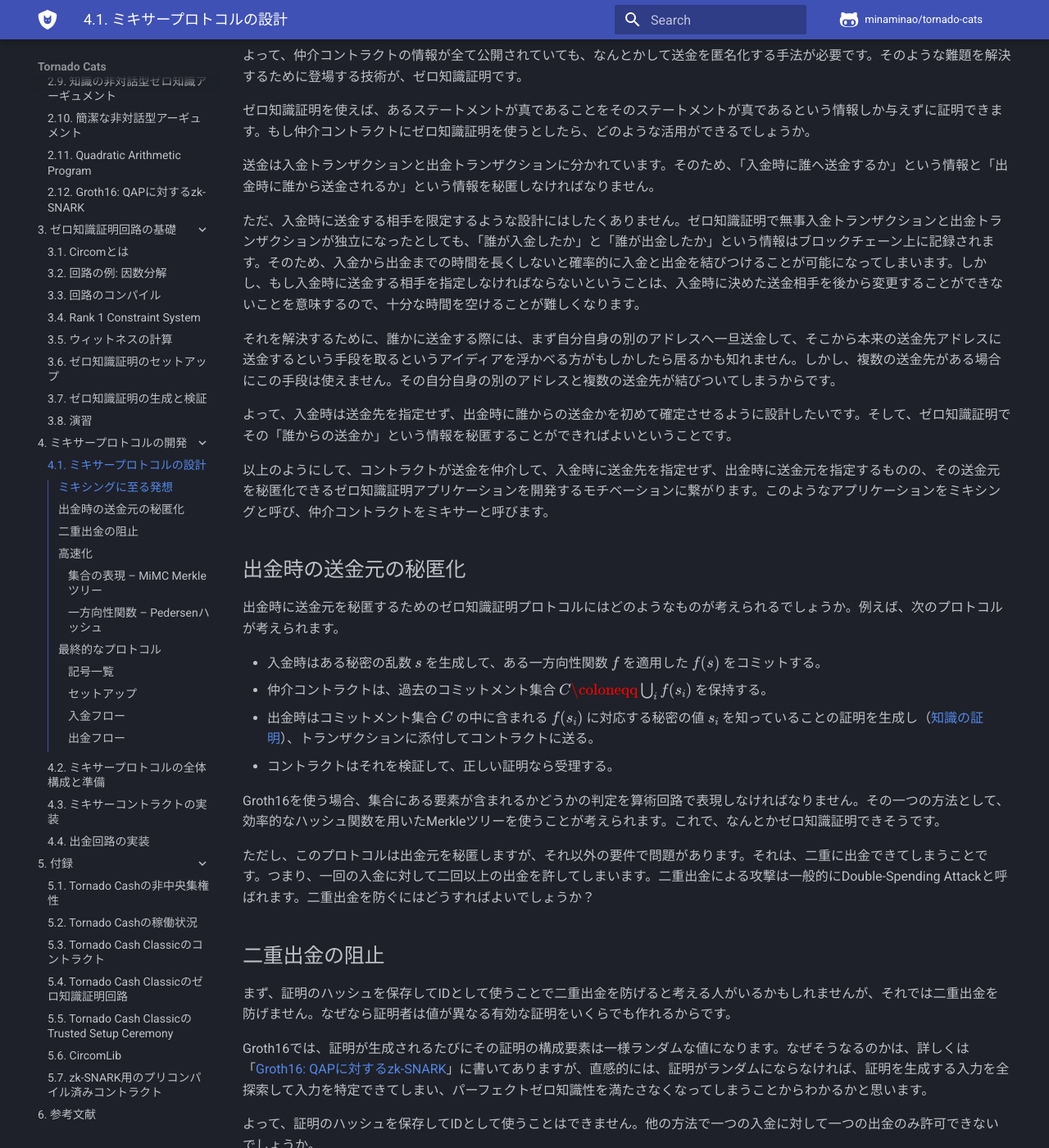
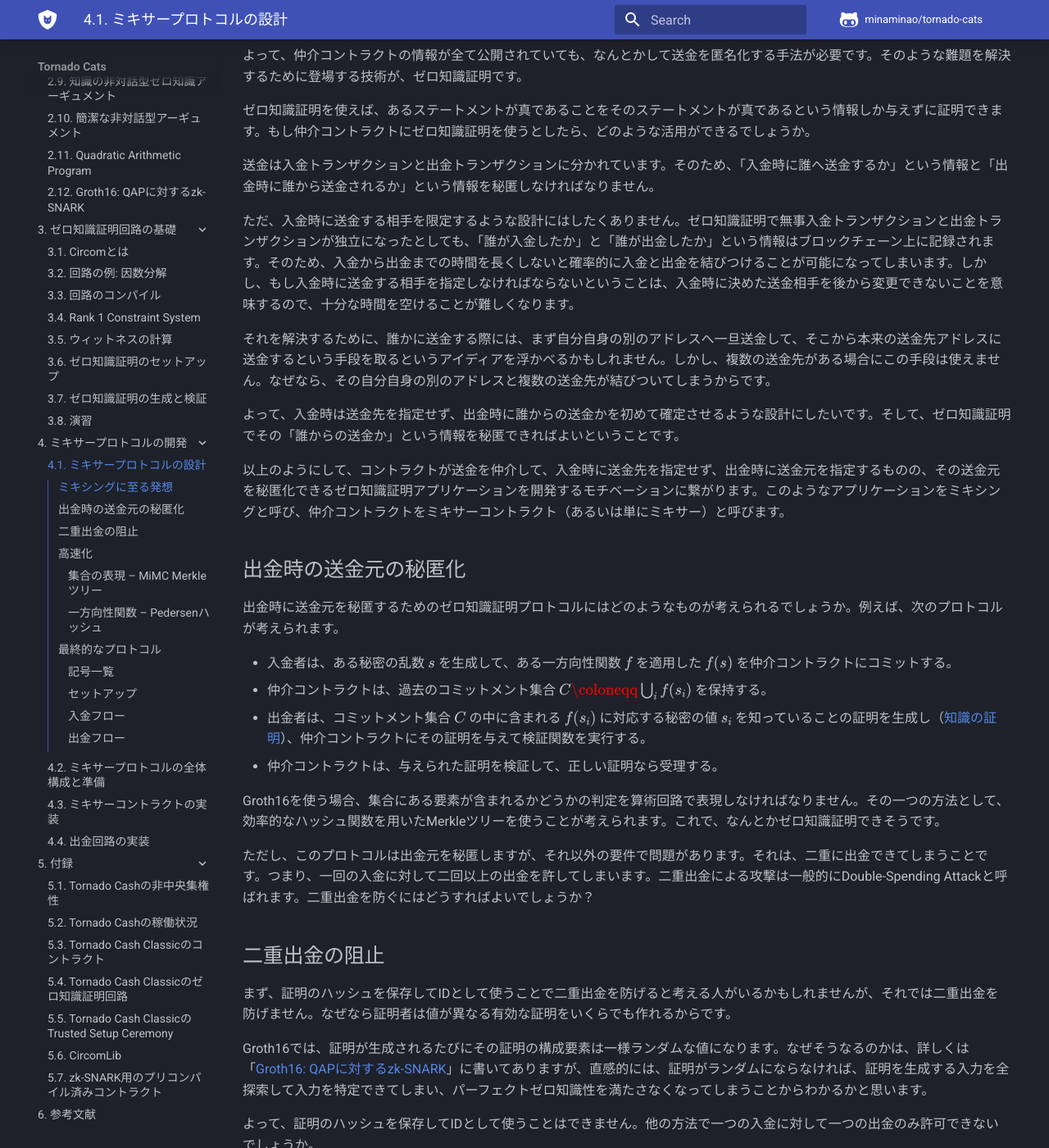
Before and after one commit to minaminao/tornado-cats, an MkDocs documentation site: the page built from book-src/mixer/design.md, in a window 1280 px wide and 1400 px high, scrolled down 721 px. Shown: the whole window at 82% size. Built offline with MkDocs 1.6.1 and Material for MkDocs 9.7.7, drawn with Linux system fonts in a browser that asks for light colours; comment, search, counter and statistics services are not loaded; some of the changed text lies outside the part shown.

```diff
--- a/book-src/mixer/design.md
+++ b/book-src/mixer/design.md
@@ -22,22 +22,22 @@
 
 送金は入金トランザクションと出金トランザクションに分かれています。そのため、「入金時に誰へ送金するか」という情報と「出金時に誰から送金されるか」という情報を秘匿しなければなりません。
 
-ただ、入金時に送金する相手を限定するような設計にはしたくありません。ゼロ知識証明で無事入金トランザクションと出金トランザクションが独立になったとしても、「誰が入金したか」と「誰が出金したか」という情報はブロックチェーン上に記録されます。そのため、入金から出金までの時間を長くしないと確率的に入金と出金を結びつけることが可能になってしまいます。しかし、もし入金時に送金する相手を指定しなければならないということは、入金時に決めた送金相手を後から変更することができないことを意味するので、十分な時間を空けることが難しくなります。
+ただ、入金時に送金する相手を限定するような設計にはしたくありません。ゼロ知識証明で無事入金トランザクションと出金トランザクションが独立になったとしても、「誰が入金したか」と「誰が出金したか」という情報はブロックチェーン上に記録されます。そのため、入金から出金までの時間を長くしないと確率的に入金と出金を結びつけることが可能になってしまいます。しかし、もし入金時に送金する相手を指定しなければならないということは、入金時に決めた送金相手を後から変更できないことを意味するので、十分な時間を空けることが難しくなります。
 
-それを解決するために、誰かに送金する際には、まず自分自身の別のアドレスへ一旦送金して、そこから本来の送金先アドレスに送金するという手段を取るというアイディアを浮かべる方がもしかしたら居るかも知れません。しかし、複数の送金先がある場合にこの手段は使えません。その自分自身の別のアドレスと複数の送金先が結びついてしまうからです。
+それを解決するために、誰かに送金する際には、まず自分自身の別のアドレスへ一旦送金して、そこから本来の送金先アドレスに送金するという手段を取るというアイディアを浮かべるかもしれません。しかし、複数の送金先がある場合にこの手段は使えません。なぜなら、その自分自身の別のアドレスと複数の送金先が結びついてしまうからです。
 
-よって、入金時は送金先を指定せず、出金時に誰からの送金かを初めて確定させるように設計したいです。そして、ゼロ知識証明でその「誰からの送金か」という情報を秘匿することができればよいということです。
+よって、入金時は送金先を指定せず、出金時に誰からの送金かを初めて確定させるような設計にしたいです。そして、ゼロ知識証明でその「誰からの送金か」という情報を秘匿できればよいということです。
 
-以上のようにして、コントラクトが送金を仲介して、入金時に送金先を指定せず、出金時に送金元を指定するものの、その送金元を秘匿化できるゼロ知識証明アプリケーションを開発するモチベーションに繋がります。このようなアプリケーションをミキシングと呼び、仲介コントラクトをミキサーと呼びます。
+以上のようにして、コントラクトが送金を仲介して、入金時に送金先を指定せず、出金時に送金元を指定するものの、その送金元を秘匿化できるゼロ知識証明アプリケーションを開発するモチベーションに繋がります。このようなアプリケーションをミキシングと呼び、仲介コントラクトをミキサーコントラクト（あるいは単にミキサー）と呼びます。
 
 ## 出金時の送金元の秘匿化
 
 出金時に送金元を秘匿するためのゼロ知識証明プロトコルにはどのようなものが考えられるでしょうか。例えば、次のプロトコルが考えられます。
 
-- 入金時はある秘密の乱数 $s$ を生成して、ある一方向性関数 $f$ を適用した $f(s)$ をコミットする。
+- 入金者は、ある秘密の乱数 $s$ を生成して、ある一方向性関数 $f$ を適用した $f(s)$ を仲介コントラクトにコミットする。
 - 仲介コントラクトは、過去のコミットメント集合 $C \coloneqq \bigcup_i f(s_i)$ を保持する。
-- 出金時はコミットメント集合 $C$ の中に含まれる $f(s_i)$ に対応する秘密の値 $s_i$ を知っていることの証明を生成し（[知識の証明](../zkp-theory/proof-of-knowledge.md)）、トランザクションに添付してコントラクトに送る。
-- コントラクトはそれを検証して、正しい証明なら受理する。
+- 出金者は、コミットメント集合 $C$ の中に含まれる $f(s_i)$ に対応する秘密の値 $s_i$ を知っていることの証明を生成し（[知識の証明](../zkp-theory/proof-of-knowledge.md)）、仲介コントラクトにその証明を与えて検証関数を実行する。
+- 仲介コントラクトは、与えられた証明を検証して、正しい証明なら受理する。
 
 Groth16を使う場合、集合にある要素が含まれるかどうかの判定を算術回路で表現しなければなりません。その一つの方法として、効率的なハッシュ関数を用いたMerkleツリーを使うことが考えられます。これで、なんとかゼロ知識証明できそうです。
 
@@ -53,10 +53,10 @@
 
 実は秘密の乱数を2つに増やすことで、二重出金を防ぐことが可能です。そうするとプロトコルは次のような構成になります。
 
-- 入金時は、2つの秘密の乱数 $k,s$ を生成して、ある一方向性関数 $f$ を適用した $f(k\| s)$ をコミットする。ここで $\|$ は文字列としての結合を表す。
+- 入金者は、2つの秘密の乱数 $k,s$ を生成して、ある一方向性関数 $f$ を適用した $f(k\| s)$ を仲介コントラクトにコミットする。ここで $\|$ は文字列としての結合を表す。
 - 仲介コントラクトは、過去のコミットメント集合 $C \coloneqq \bigcup_i f(k_i\| s_i)$ を保持する。
-- 出金時は、コミットメント集合 $C$ の中に含まれる $f(k_i\|s_i)$ に対応する秘密の値 $k_i\|s_i$ を知っていることの証明と、その回路内で $f_{k_i} = f(k_i)$ を満たすことを証明した $f_{k_i}$ を、トランザクションに添付してコントラクトに送る。
-- コントラクトはその証明を検証して、正しい証明なら受理し、 $f_{k_i}$ を保存する。
+- 出金時は、コミットメント集合 $C$ の中に含まれる $f(k_i\|s_i)$ に対応する秘密の値 $k_i\|s_i$ を知っていることの証明と、その回路内で $f_{k_i} = f(k_i)$ を満たすことを証明した $f_{k_i}$ を、仲介コントラクトに与えて検証関数を実行する。
+- 仲介コントラクトは、過去受理した証明とともに $f_{k_i}$ が送られてきていないかチェックし、送られてきていなければその証明を検証し、正しい証明なら受理して、 $f_{k_i}$ を保存する。
 
 $k_i$ に対応する正しい $f_{k_i}$ は一つしか存在しないため、これをIDとして使えるようになります。この $k$ はヌリファイアと呼ばれます。
 
@@ -72,7 +72,7 @@
 
 ### 一方向性関数 – Pedersenハッシュ
 
-Pedersenハッシュはゼロ知識証明の回路で高速に計算できるハッシュ関数です。一般的に使われているSHA-256などの暗号学的ハッシュ関数は、わずかに異なる入力を与えるだけで全く異なる出力を生成します。この性質は、アバランチ効果と呼ばれます。Pedersenハッシュではアバランチ効果よりも高速に計算できることを優先しています。
+Pedersenハッシュはゼロ知識証明の回路で高速に計算できるハッシュ関数です。PedersenハッシュはBaby-Jubjub楕円曲線と呼ばれる楕円曲線上の離散対数問題の困難性に基づいています。
 
 今回はCircomLibに実装されているPedersenハッシュ（[ソースコード](https://github.com/iden3/circomlib/blob/243d2ec4fc9855780632fc498d24415b5534019f/circuits/pedersen.circom)）
 を使います。この実装のもととなっている論文は、[ここ](https://iden3-docs.readthedocs.io/en/latest/_downloads/4b929e0f96aef77b75bb5cfc0f832151/Pedersen-Hash.pdf)にあります。
```
Also changed, not shown: README.md (+1 -1 lines), book-src/index.md (+1 -1 lines), book-src/intro/tornado-cash-overview.md (+2 -1 lines).
